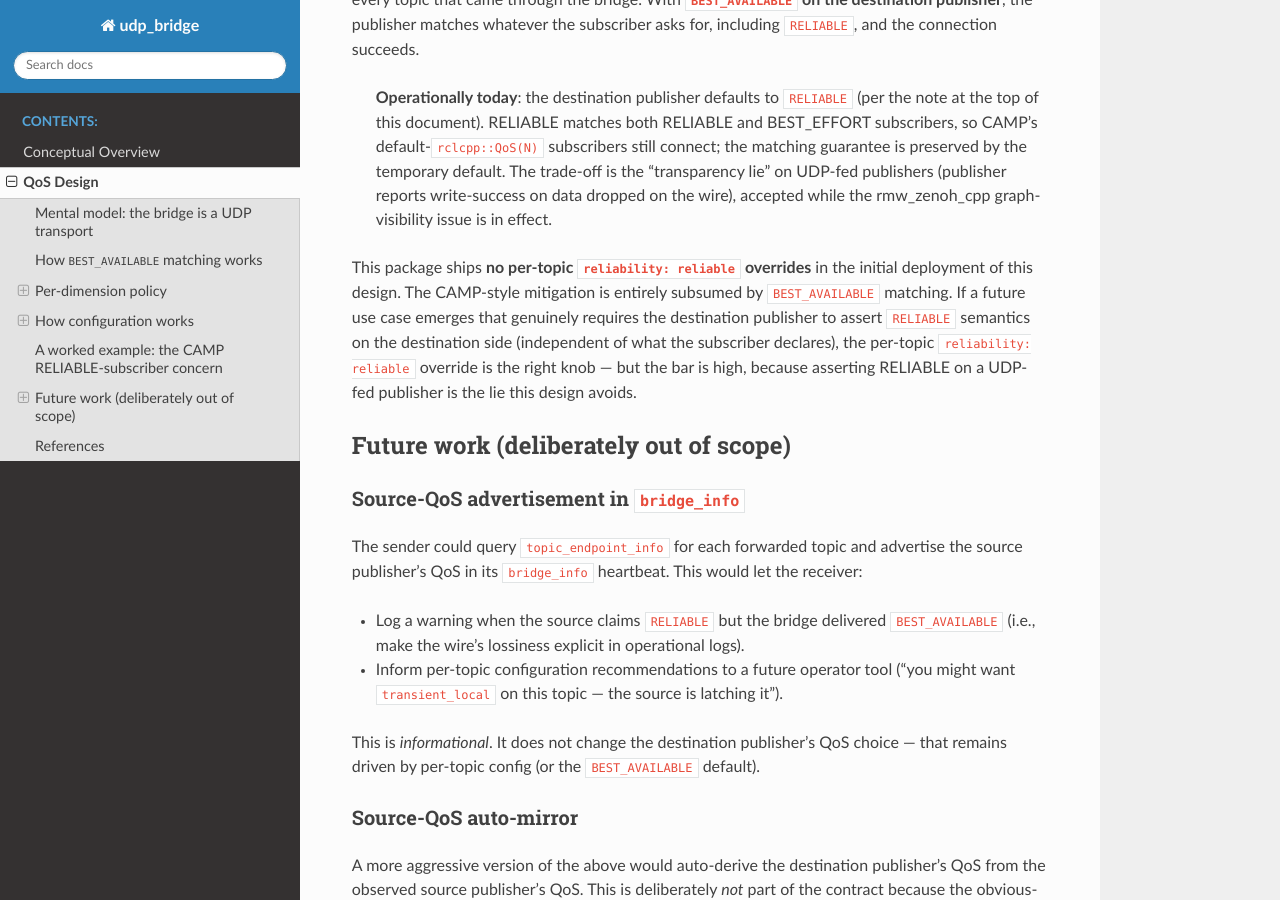
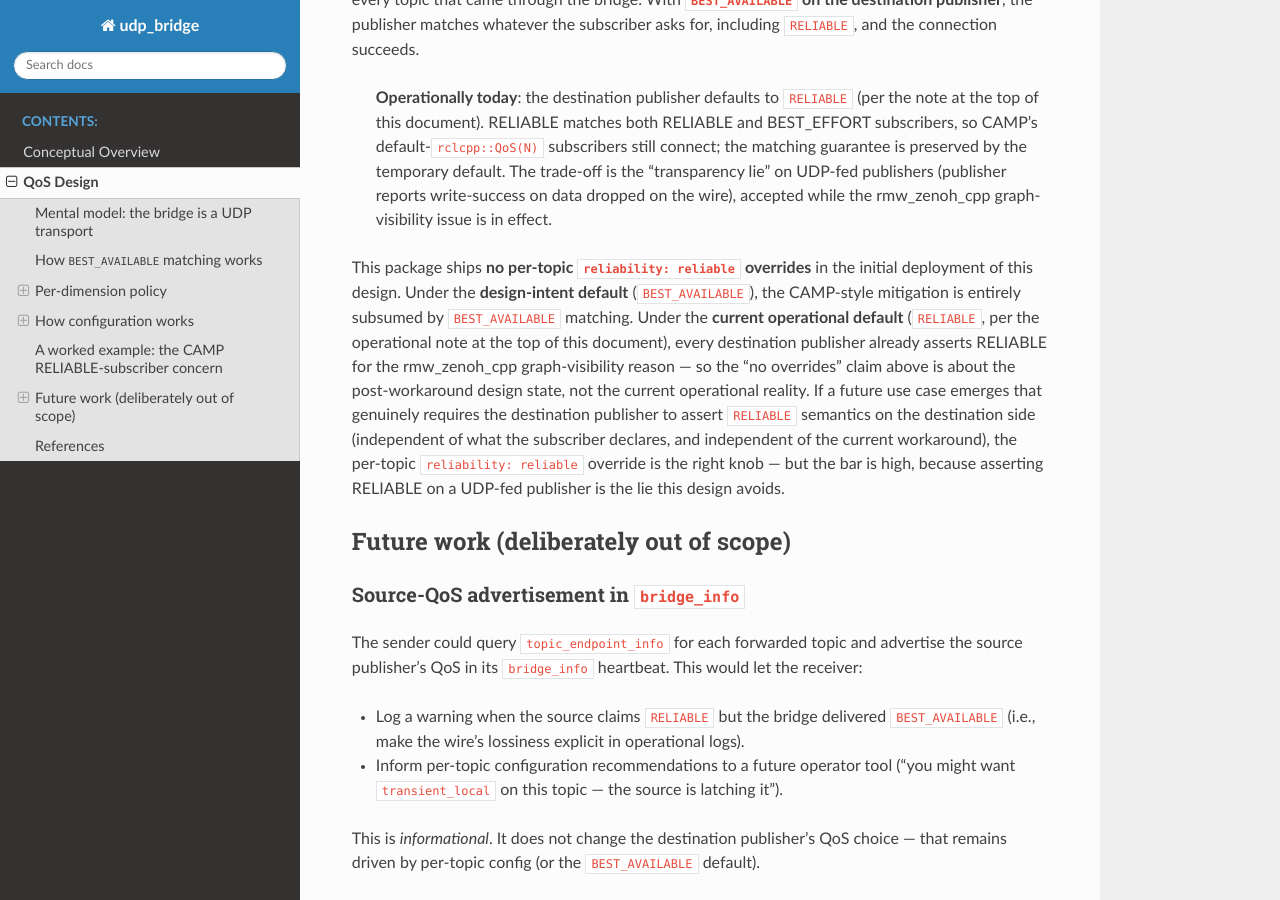
Before and after one commit to rolker/udp_bridge, a Sphinx documentation site: the page built from udp_bridge/doc/qos_design.md, in a window 1280 px wide and 900 px high, scrolled down 5070 px. Built offline with Sphinx 7.4.7 and the Read the Docs theme 3.1.0, drawn with Linux system fonts in a browser that asks for light colours.

Commit message:
docs: tighten audit attribution and pre-check synchronization wording
Fresh Copilot pass on commit 7728f6b flagged five spots where the
prior round's wording inadvertently misleads. All comment/doc only,
no code behavior change.

- udp_bridge_node.cpp (N1): the operational RELIABLE default does NOT
  bound the socket-drain-wedge exposure — RELIABLE makes the wedge
  worse (publisher buffers on stalled subscriber). Reworded so the
  wedge-bound is attributed to the BEST_AVAILABLE design intent; the
  current RELIABLE default is flagged as an accepted, separate risk.
- qos_design.md (N2): the "no per-topic reliable overrides; CAMP
  subsumed by BEST_AVAILABLE" paragraph at line 249 directly
  contradicted the operational callout at line 240-247 that names
  RELIABLE as the current default. Distinguished design-intent vs.
  operational-reality scope of the "no overrides" claim.
- connection.cpp (N4): the aggregate pre-check comment claimed
  concurrent callbacks observe a "coherent snapshot". True only in
  the drop case (lock covers check + drop-records). On the success
  path the lock is released without reserving bytes; two callbacks
  can both observe capacity and both proceed. Reworded to say so
  explicitly and identify the per-packet inner send() as the sole
  atomic enforcement point.
- udp_bridge.cpp (N5) and udp_bridge_node.cpp (N6): both attributed
  the Reentrant-safety story entirely to PR #12's lock audit. PR #12
  introduced and audited the locks; PR #16 then closed the
  check-then-record TOCTOU in the rate-limit critical section that
  #12 had left split. Both comments now credit both audits and
  describe the current sent_packet_statistics_mutex_ contract.

Test plan: colcon test --packages-select udp_bridge → 32 tests, 0
failures.

Triaged in .agent/work-plans/issue-15/progress.md (items N1, N2, N4,
N5, N6 from the 2026-05-18 17:15 External Review entry).

Co-Authored-By: Claude Opus 4.7 (1M context) <noreply@anthropic.com>

```diff
--- a/udp_bridge/doc/qos_design.md
+++ b/udp_bridge/doc/qos_design.md
@@ -247,13 +247,19 @@ the connection succeeds.
 > rmw_zenoh_cpp graph-visibility issue is in effect.
 
 This package ships **no per-topic `reliability: reliable` overrides** in
-the initial deployment of this design. The CAMP-style mitigation is
-entirely subsumed by `BEST_AVAILABLE` matching. If a future use case
-emerges that genuinely requires the destination publisher to assert
-`RELIABLE` semantics on the destination side (independent of what the
-subscriber declares), the per-topic `reliability: reliable` override is
-the right knob — but the bar is high, because asserting RELIABLE on a
-UDP-fed publisher is the lie this design avoids.
+the initial deployment of this design. Under the **design-intent default**
+(`BEST_AVAILABLE`), the CAMP-style mitigation is entirely subsumed by
+`BEST_AVAILABLE` matching. Under the **current operational default**
+(`RELIABLE`, per the operational note at the top of this document), every
+destination publisher already asserts RELIABLE for the rmw_zenoh_cpp
+graph-visibility reason — so the "no overrides" claim above is about the
+post-workaround design state, not the current operational reality. If a
+future use case emerges that genuinely requires the destination publisher
+to assert `RELIABLE` semantics on the destination side (independent of
+what the subscriber declares, and independent of the current workaround),
+the per-topic `reliability: reliable` override is the right knob — but
+the bar is high, because asserting RELIABLE on a UDP-fed publisher is the
+lie this design avoids.
 
 ## Future work (deliberately out of scope)
 
```
Also changed, not shown: 3 other files.
